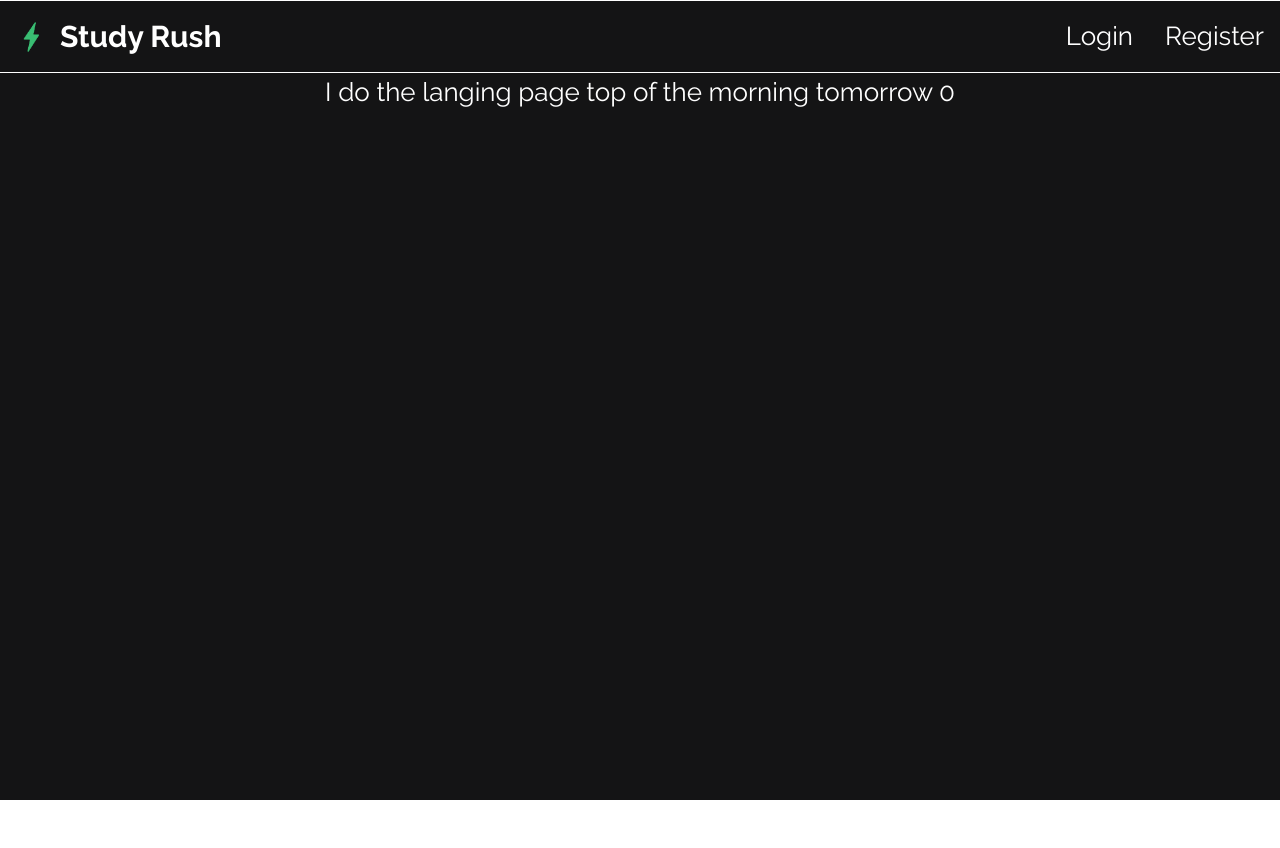
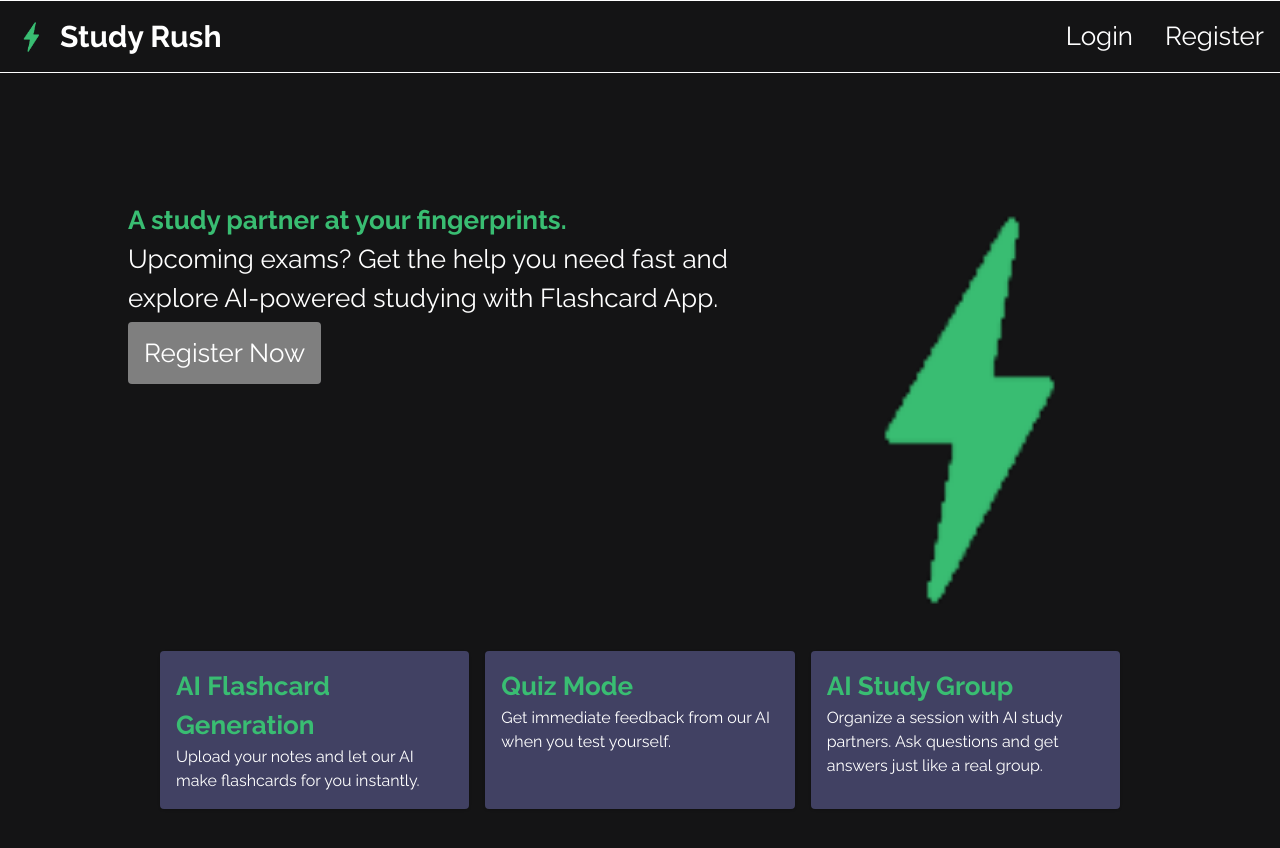
Before and after one commit to JamesVong/flashcard-app, a React (Create React App) app: page / in a window 1280 px wide. Shown: the top 848 px of the page. Before the commit the page ends 800 px from the top, so only its background shows below. Built offline with nearby package versions, Linux system fonts and the light colour scheme; no server answers.

Commit message:
[ADD] landing page

```diff
--- a/src/App.css
+++ b/src/App.css
@@ -638,6 +638,10 @@ video {
   margin-top: 2rem;
 }
 
+.mb-8 {
+  margin-bottom: 2rem;
+}
+
 .block {
   display: block;
 }
@@ -662,8 +666,16 @@ video {
   height: 320px;
 }
 
+.h-\[400px\] {
+  height: 400px;
+}
+
 .h-full {
   height: 100%;
+}
+
+.h-\[418px\] {
+  height: 418px;
 }
 
 .min-h-full {
@@ -674,12 +686,24 @@ video {
   width: 250px;
 }
 
+.w-\[400px\] {
+  width: 400px;
+}
+
 .w-full {
   width: 100%;
 }
 
+.w-\[624px\] {
+  width: 624px;
+}
+
 .max-w-screen-xl {
   max-width: 1280px;
+}
+
+.flex-1 {
+  flex: 1 1 0%;
 }
 
 .cursor-pointer {
@@ -800,6 +824,10 @@ video {
   background-color: rgb(214 54 54 / var(--tw-bg-opacity));
 }
 
+.bg-opacity-20 {
+  --tw-bg-opacity: 0.2;
+}
+
 .bg-opacity-35 {
   --tw-bg-opacity: 0.35;
 }
@@ -812,18 +840,6 @@ video {
   --tw-bg-opacity: 0.7;
 }
 
-.bg-opacity-100 {
-  --tw-bg-opacity: 1;
-}
-
-.bg-opacity-0 {
-  --tw-bg-opacity: 0;
-}
-
-.bg-opacity-20 {
-  --tw-bg-opacity: 0.2;
-}
-
 .p-10 {
   padding: 2.5rem;
 }
@@ -832,12 +848,20 @@ video {
   padding: 1rem;
 }
 
+.p-6 {
+  padding: 1.5rem;
+}
+
 .p-8 {
   padding: 2rem;
 }
 
-.p-6 {
-  padding: 1.5rem;
+.p-16 {
+  padding: 4rem;
+}
+
+.p-32 {
+  padding: 8rem;
 }
 
 .px-3 {
@@ -904,6 +928,11 @@ video {
 .text-sm {
   font-size: 0.875rem;
   line-height: 1.25rem;
+}
+
+.text-xl {
+  font-size: 1.25rem;
+  line-height: 1.75rem;
 }
 
 .font-bold {
@@ -1047,6 +1076,18 @@ video {
   --tw-bg-opacity: 0.8;
 }
 
+.hover\:bg-opacity-10:hover {
+  --tw-bg-opacity: 0.1;
+}
+
+.hover\:bg-opacity-15:hover {
+  --tw-bg-opacity: 0.15;
+}
+
+.hover\:bg-opacity-35:hover {
+  --tw-bg-opacity: 0.35;
+}
+
 .hover\:underline:hover {
   text-decoration-line: underline;
 }
@@ -1065,16 +1106,12 @@ video {
     height: 275px;
   }
 
-  .sm\:h-\[975px\] {
-    height: 975px;
+  .sm\:h-\[475px\] {
+    height: 475px;
   }
 
-  .sm\:h-\[575px\] {
-    height: 575px;
-  }
-
-  .sm\:h-\[475px\] {
-    height: 475px;
+  .sm\:w-\[315px\] {
+    width: 315px;
   }
 
   .sm\:w-\[400px\] {
@@ -1087,22 +1124,6 @@ video {
 
   .sm\:w-full {
     width: 100%;
-  }
-
-  .sm\:w-\[275px\] {
-    width: 275px;
-  }
-
-  .sm\:w-\[255px\] {
-    width: 255px;
-  }
-
-  .sm\:w-\[215px\] {
-    width: 215px;
-  }
-
-  .sm\:w-\[315px\] {
-    width: 315px;
   }
 
   .sm\:max-w-md {
@@ -1148,30 +1169,6 @@ video {
     height: 415px;
   }
 
-  .md\:h-\[815px\] {
-    height: 815px;
-  }
-
-  .md\:h-\[615px\] {
-    height: 615px;
-  }
-
-  .md\:h-\[\] {
-    height: ;
-  }
-
-  .md\:h-\[845\] {
-    height: 845;
-  }
-
-  .md\:h-\[845px\] {
-    height: 845px;
-  }
-
-  .md\:h-\[745px\] {
-    height: 745px;
-  }
-
   .md\:h-\[645px\] {
     height: 645px;
   }
@@ -1184,32 +1181,12 @@ video {
     width: 800px;
   }
 
+  .md\:w-\[860px\] {
+    width: 860px;
+  }
+
   .md\:w-auto {
     width: auto;
-  }
-
-  .md\:w-\[450px\] {
-    width: 450px;
-  }
-
-  .md\:w-\[550px\] {
-    width: 550px;
-  }
-
-  .md\:w-\[760px\] {
-    width: 760px;
-  }
-
-  .md\:w-\[660px\] {
-    width: 660px;
-  }
-
-  .md\:w-\[560px\] {
-    width: 560px;
-  }
-
-  .md\:w-\[860px\] {
-    width: 860px;
   }
 
   .md\:grid-cols-1 {
--- a/src/Components/Home.js
+++ b/src/Components/Home.js
@@ -21,7 +21,7 @@ function Home(){
             <div className="grid md:grid-cols-4 sm:grid-cols-2 p-4 gap-4">
                 {decks.map(deck =>
                     <a href={`/deck/${deck.id}`} className="w-[250px] h-[320px] flex flex-col text-left overflow-scroll p-4 bg-highlight bg-opacity-50 shadow hover:bg-opacity-100 justify-between">
-                        <div class="h-full flex flex-col overflow-hidden">
+                        <div className="h-full flex flex-col overflow-hidden">
                             <h5 className="mb-2 text-2xl  font-bold text-ellipsis">{deck.name}</h5>
                             <p className="text-base">{deck.description}</p>
                         </div>
--- a/src/Components/Landing.js
+++ b/src/Components/Landing.js
@@ -1,15 +1,42 @@
 import React, {useState,useEffect} from 'react';
+import logo from '../StudyRush.png';
 function Landing(){
-    const [currentTime, setCurrentTime] = useState(0);
+    const [loggedIn, setLoggedIn] = useState(false);
 
     useEffect(() => {
-        fetch('/api/time').then(res => res.json()).then(data => {
-            setCurrentTime(data.time);
-        });
+        fetch('/api/login').then(res => res.json()).then(res => {
+            if(res.loggedIn)
+              setLoggedIn(true);
+          })
     }, []);
     return (
-        <div className="">
-            <p>I do the langing page top of the morning tomorrow {currentTime}</p>
+        <div className="flex flex-col p-32 text-left">
+            <div className="flex justify-center">
+                <div>
+                    <h1 className=" text-primary font-bold text-left">A study partner at your fingerprints.</h1>
+                    <p >Upcoming exams? Get the help you need fast and explore AI-powered studying with Flashcard App.</p>
+                    <div className="mt-4">
+                    {loggedIn?<a href="create" className="bg-gray bg-opacity-50 p-4 rounded hover:bg-opacity-35 cursor-pointer">Create</a >:<a href="/register" className="bg-gray bg-opacity-50 p-4 mt-4 rounded hover:bg-opacity-35 cursor-pointer">Register Now</a>}
+                    </div>
+                </div>
+                <div className="">
+                    <img className="h-[418px] w-[624px]" src={logo}/>
+                </div>
+            </div>
+            <div className="flex gap-4 p-8">
+                <div className="flex-1 bg-highlight shadow rounded p-4">
+                    <h1 className="font-semibold text-primary">AI Flashcard Generation</h1>
+                    <p className="text-base">Upload your notes and let our AI make flashcards for you instantly.</p>
+                </div>
+                <div className="flex-1 bg-highlight shadow rounded p-4">
+                    <h1 className="font-semibold text-primary">Quiz Mode</h1>
+                    <p className="text-base">Get immediate feedback from our AI when you test yourself.</p>
+                </div>
+                <div className="flex-1 bg-highlight shadow rounded p-4">
+                    <h1 className="font-semibold text-primary">AI Study Group</h1>
+                    <p className="text-base">Organize a session with AI study partners. Ask questions and get answers just like a real group.</p>
+                </div>
+            </div>
         </div>
     )
 }
```
